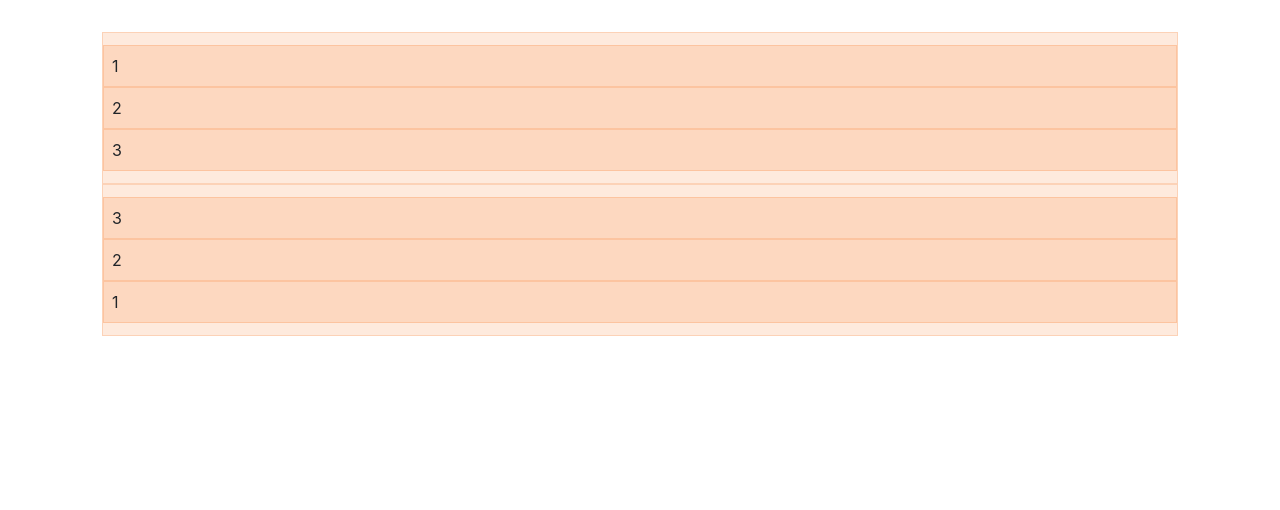
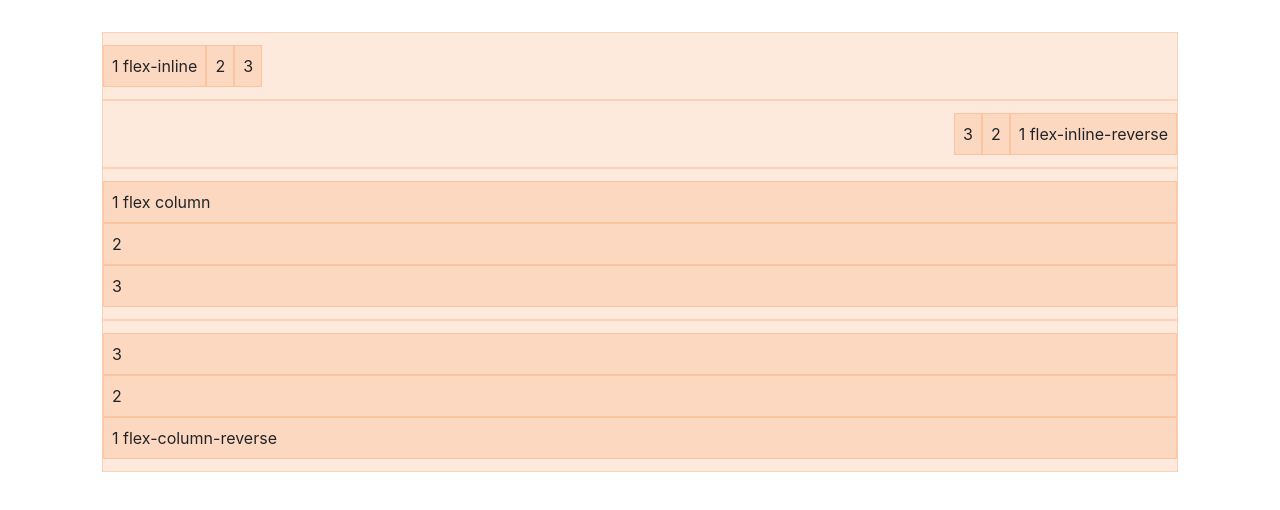
Before and after one commit to georgematos/curso-bootstrap, a website: page flex-column.html in a window 1280 px wide. Drawn offline with nearby package versions, Linux system fonts and the light colour scheme.

Commit message:
commit extra com alterações feitas por mim para melhorar a compreensao

```diff
--- a/flex-column.html
+++ b/flex-column.html
@@ -13,14 +13,26 @@
 
     <div class="container">
 
+        <div class="d-flex flex-row bg">
+            <div class="bg p-2">1 flex-inline</div>
+            <div class="bg p-2">2</div>
+            <div class="bg p-2">3</div>
+        </div>
+
+        <div class="d-flex flex-row-reverse bg">
+            <div class="bg p-2">1 flex-inline-reverse</div>
+            <div class="bg p-2">2</div>
+            <div class="bg p-2">3</div>
+        </div>
+
         <div class="d-flex flex-column bg">
-            <div class="bg p-2">1</div>
+            <div class="bg p-2">1 flex column</div>
             <div class="bg p-2">2</div>
             <div class="bg p-2">3</div>
         </div>
 
         <div class="d-flex flex-column-reverse bg">
-            <div class="bg p-2">1</div>
+            <div class="bg p-2">1 flex-column-reverse</div>
             <div class="bg p-2">2</div>
             <div class="bg p-2">3</div>
         </div>
```
Also changed, not shown: flex.html (+10 -5 lines).
